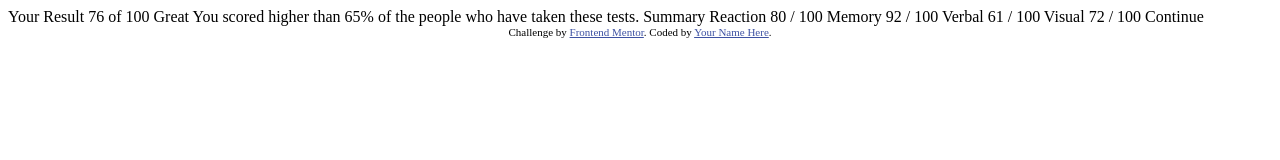
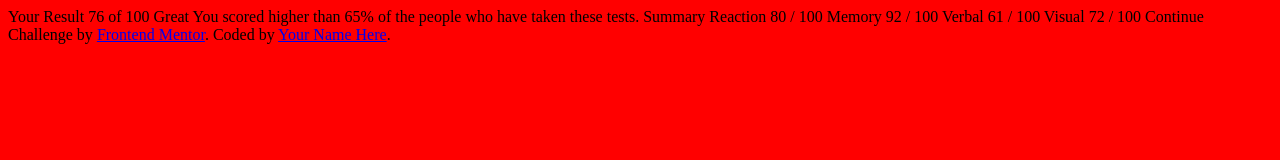
Before and after one commit to Orozimbo1/resultSummary_Component, a plain HTML site: page index.html in a window 1280 px wide. Drawn offline with Linux system fonts and the light colour scheme.

Commit message:
Criando arquivo JS e CSS

```diff
--- a/index.html
+++ b/index.html
@@ -8,11 +8,8 @@
 
   <title>Frontend Mentor | Results summary component</title>
 
-  <!-- Feel free to remove these styles or customise in your own stylesheet 👍 -->
-  <style>
-    .attribution { font-size: 11px; text-align: center; }
-    .attribution a { color: hsl(228, 45%, 44%); }
-  </style>
+  <!-- CSS -->
+  <link rel="stylesheet" href="style.css">
 </head>
 <body>
 
@@ -43,5 +40,7 @@
     Challenge by <a href="https://www.frontendmentor.io?ref=challenge" target="_blank">Frontend Mentor</a>.
     Coded by <a href="#">Your Name Here</a>.
   </div>
+
+  <script src="index.js"></script>
 </body>
 </html>
--- /dev/null
+++ b/index.js
@@ -0,0 +1 @@
+console.log('oi')
--- /dev/null
+++ b/style.css
@@ -0,0 +1,3 @@
+body {
+  background-color: red;
+}
```
